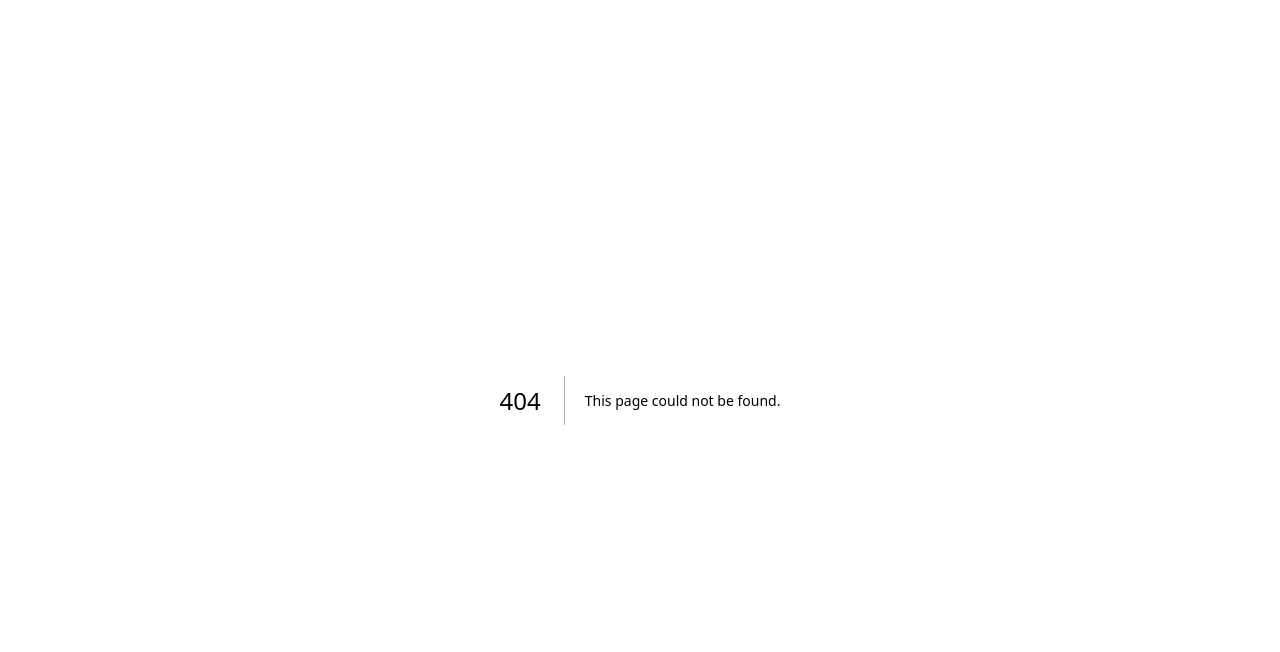
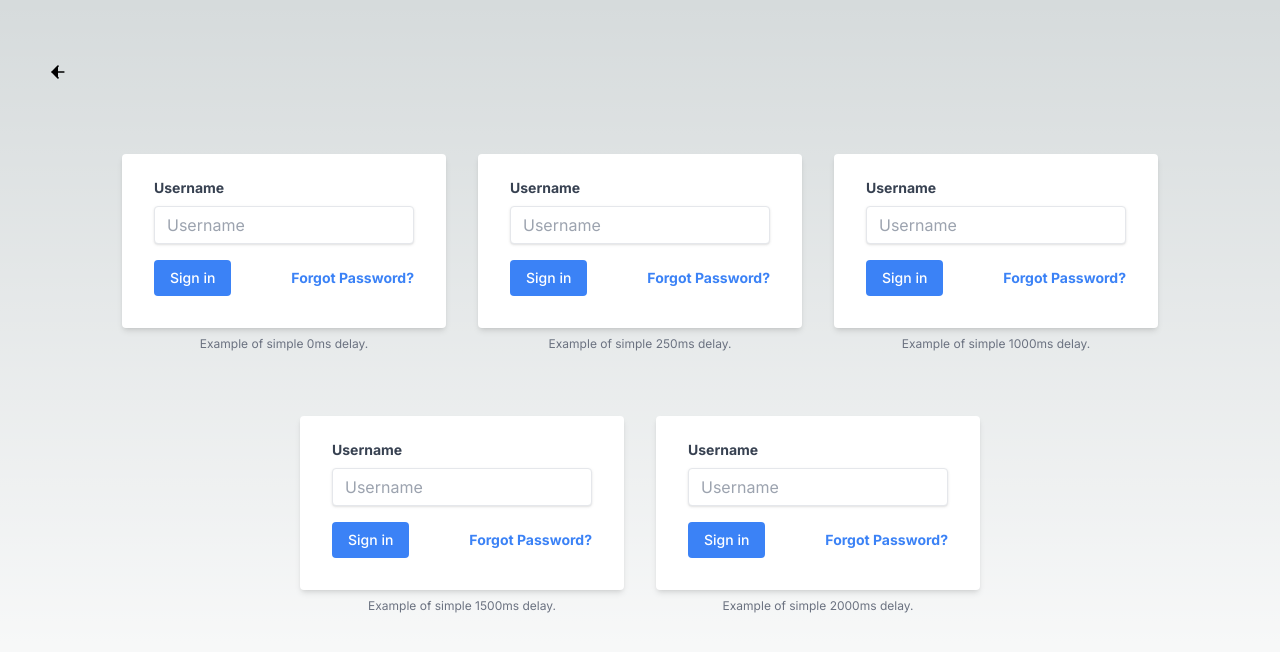
Before and after one commit to acgriswold/next-js-animated-examples, a Next.js app: page /examples/artificial-delay in a window 1280 px wide. Before the commit this address had no page. Shown: the top 652 px of the page. Built offline with nearby package versions, Linux system fonts and the light colour scheme.

Commit message:
✨: simple artificial delay example

```diff
--- /dev/null
+++ b/app/examples/artificial-delay/page.tsx
@@ -0,0 +1,13 @@
+import { ArtificialLoadingState } from "@/components/examples/artificial-loading-state";
+
+export default function ArtificialDelayExample() {
+    return (
+        <div className="flex flex-wrap justify-center gap-8">
+            <ArtificialLoadingState delay={0} />
+            <ArtificialLoadingState delay={250} />
+            <ArtificialLoadingState delay={1000} />
+            <ArtificialLoadingState delay={1500} />
+            <ArtificialLoadingState delay={2000} />
+        </div>
+    )
+}
--- a/app/page.tsx
+++ b/app/page.tsx
@@ -15,6 +15,11 @@ const examples: ExampleLinkProps[] = [
     href: '/examples/multistep-wizard',
     header: 'Multistep Wizard',
     description: 'Simple animation with a simple steps wizard updating descriptions.'
+  },
+  {
+    href: '/examples/artificial-delay',
+    header: 'Artificial delay',
+    description: "Experiments with adding artificial delay. A \"flash of loading state\" that's too fast doesn't inspire confidence that the operation completed successfully. Wrap a `minDelay` for non-optimistic UI patterns"
   },
 ]
 
--- /dev/null
+++ b/components/examples/artificial-loading-state.tsx
@@ -0,0 +1,56 @@
+"use client"
+
+import { minDelay, sleep } from "@/lib/utils";
+import { FormEvent, useState } from "react";
+import { Spinner } from "../global/spinner";
+
+export type ArtificialLoadingStateProps = {
+    delay: number
+}
+
+export function ArtificialLoadingState({delay}: ArtificialLoadingStateProps) {
+    let [isSaving, setIsSaving] = useState(false);
+
+    async function handleSubmit(e: FormEvent<HTMLFormElement>) {
+        console.log("submit")
+        e.preventDefault();
+        setIsSaving(true);
+
+        let data = Object.entries(new FormData(e.currentTarget));
+
+        const quickEvent = sleep(25);
+        await minDelay(quickEvent, delay);
+
+        setIsSaving(false);
+    }
+
+
+    return (
+        <div className="mb-8 flex flex-col gap-2">
+           <form className="bg-white shadow-md rounded px-8 pt-6 pb-8" onSubmit={handleSubmit}>
+                <div className="mb-4">
+                    <label className="block text-gray-700 text-sm font-bold mb-2" htmlFor="username">
+                        Username
+                    </label>
+                    <input className="shadow appearance-none border rounded w-full py-2 px-3 text-gray-700 leading-tight focus:outline-none focus:shadow-outline" id="username" type="text" placeholder="Username" />
+                </div>
+
+                <div className="flex items-center justify-between">
+                    <button className="bg-blue-500 hover:bg-blue-700 disabled:bg-blue-500 disabled:opacity-75 text-white font-bold py-2 px-4 rounded focus:outline-none focus:shadow-outline" disabled={isSaving}>
+                        {isSaving
+                            ? <Spinner className="fill-blue-500 animate-spin" />
+                            : <div className="text-sm font-medium">Sign in</div>
+                        }
+                    </button>
+                    <a className="inline-block align-baseline font-bold text-sm text-blue-500 hover:text-blue-800" href="#">
+                        Forgot Password?
+                    </a>
+                </div>
+            </form>
+            <p className="text-center text-gray-500 text-xs">
+                Example of simple {delay}ms delay.
+            </p>
+        </div>
+
+    )
+}
--- a/components/global/spinner.tsx
+++ b/components/global/spinner.tsx
@@ -1,5 +1,6 @@
+import { LucideProps } from "lucide-react";
 import { Icons } from "./icons";
 
-export function Spinner() {
-    return <Icons.spinner className="animate-spin" />
+export function Spinner({className, ...props}: LucideProps) {
+    return <Icons.spinner className={className ? className : "animate-spin"} {...props} />
 }
--- a/lib/utils.ts
+++ b/lib/utils.ts
@@ -1,3 +1,9 @@
 export function sleep(ms: number): Promise<unknown> {
     return new Promise(resolve => setTimeout(resolve, ms) );
 }
+
+export async function minDelay<T>(promise: Promise<T>, ms: number) : Promise<T> {
+    let [p] = await Promise.all([promise, sleep(ms)])
+
+    return p;
+}
```
Also changed, not shown: tsconfig.json (indentation only).
